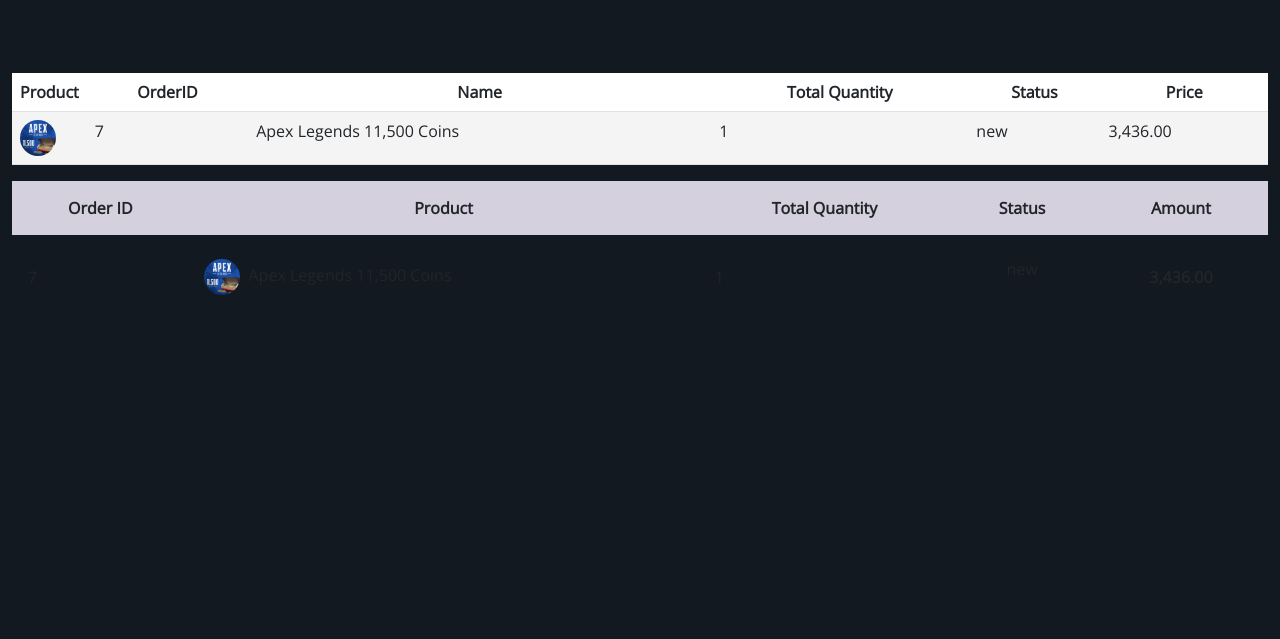
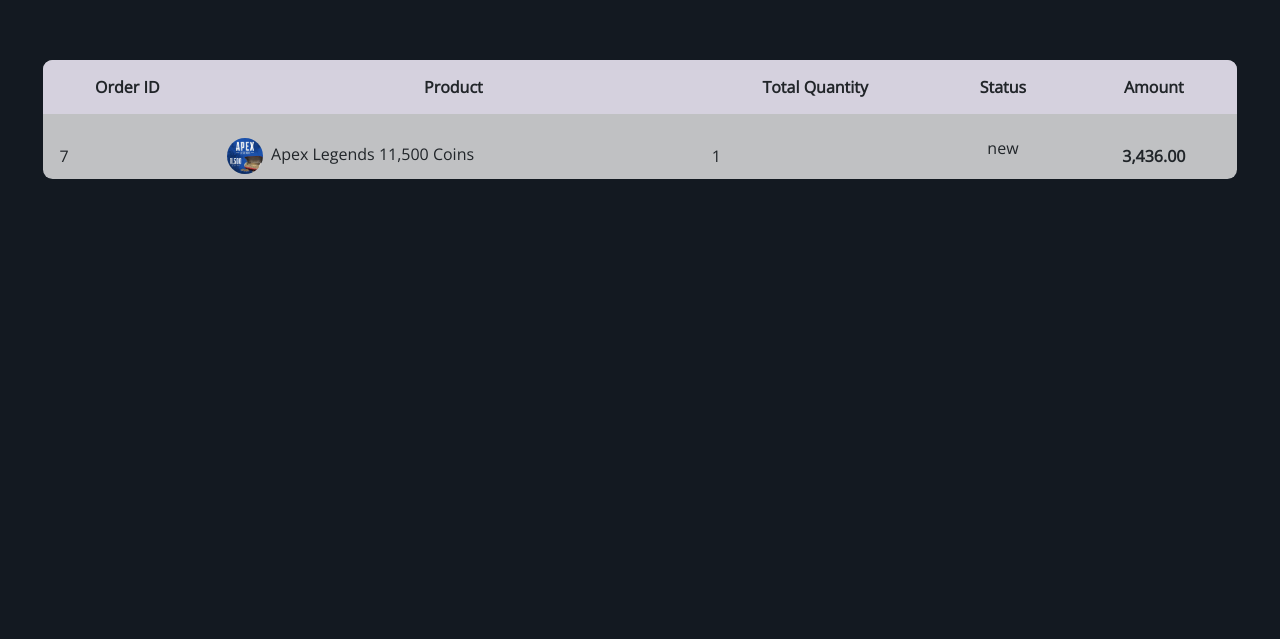
Before and after one commit to Pure122/bsad2, a PHP site: page /order.php in a window 1280 px wide. Shown: the part 207-846 px from the top of the page. Run offline with PHP 8.4, Linux system fonts and the light colour scheme; the visitor is signed in with stand-in values (Sample User, id 1); data comes from the database, SQL or seed files in the repository; some libraries are stand-ins or nearby versions.

Commit message:
Update order.php

```diff
--- a/order.php
+++ b/order.php
@@ -301,15 +301,18 @@
                             <h1 class="text-white">You Have No Order</h1>
                             </div>';
                         }
-                        echo '<table class="table bg-white">
-                        <tr>
-                          <th>Product</th>
-                          <th>OrderID</th>
-                          <th>Name</th>
-                          <th>Total Quantity</th>
-                          <th>Status</th>
-                          <th>Price</th>
-                        </tr>';
+                        echo '<section class="table__body">
+                        <table>
+                            <thead>
+                                <tr>
+                                    <th> Order ID </th>
+                                    <th> Product </th>
+                                    <th> Total Quantity </th>
+                                    <th> Status </th>
+                                    <th> Amount </th>
+                                </tr>
+                            </thead>
+                            <tbody>';
                     while($row11 = $ret11->fetchArray(SQLITE3_ASSOC)){
 
                         $sql12 = "SELECT * FROM customerorder_product where copid = ".($row11['coid'])." ";
@@ -326,28 +329,9 @@
                                 $orpirce = (int)$row13['Prod_Price'];
                                 $orqty = (int)$row12['quantity'];
                                 echo '
-                          <tr>
-                          <td style="width:5%;"><img src="'.$row13['Prod_Mainpic'].'" class="img-fluid"></td>
-                          <td>'.$row11['coid'].'</td>
-                          <td>'.$row13['Prod_Name'].'</td>
-                          <td>'.$row12['quantity'].'</td>
-                          <td>'.$row11['status'].'</td>
-                          <td>'.number_format($orpirce*$orqty,2).'</td>
-                          </tr>
 
 
-                          <section class="table__body">
-                          <table>
-                              <thead>
-                                  <tr>
-                                      <th> Order ID </th>
-                                      <th> Product </th>
-                                      <th> Total Quantity </th>
-                                      <th> Status </th>
-                                      <th> Amount </th>
-                                  </tr>
-                              </thead>
-                              <tbody>
+
                                   <tr>
                                       <td>'.$row11['coid'].'</td>
                                       <td> <img src="'.$row13['Prod_Mainpic'].'" alt="">'.$row13['Prod_Name'].'</td>
@@ -357,9 +341,7 @@
                                       </td>
                                       <td class="money"> <strong> '.number_format($orpirce*$orqty,2).' </strong></td>
                                   </tr>
-                              </tbody>
-                          </table>
-                      </section>
+
 
 
 
@@ -368,7 +350,9 @@
                             }
                         }
 
-                    }echo '</table>';
+                    }echo ' </tbody>
+                    </table>
+                </section>';
 
                     //
 
```
